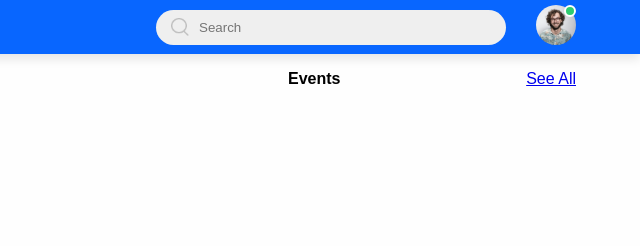
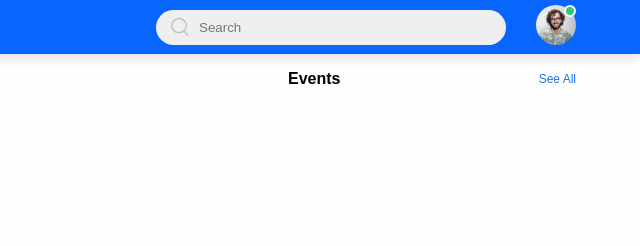
Before and after one commit to uzzal71/html-css-design, a plain HTML site: page socialbook/index.html in a window 1280 px wide. Shown: the top 246 px of the page, 640-1280 px from the left. Drawn offline with Linux system fonts and the light colour scheme.

Commit message:
right sidebar

```diff
--- a/socialbook/style.css
+++ b/socialbook/style.css
@@ -154,5 +154,16 @@ nav {
     display: flex;
     justify-content: space-between;
     align-items: center;
-    margin-bottom: 20px;
+    margin-bottom: 18px;
 }
+
+.sidebar-title h4 {
+    font-weight: 600;
+    font-size: 16px;
+}
+
+.sidebar-title a {
+    text-decoration: none;
+    color: #1876f2;
+    font-size: 12px;
+}
```
